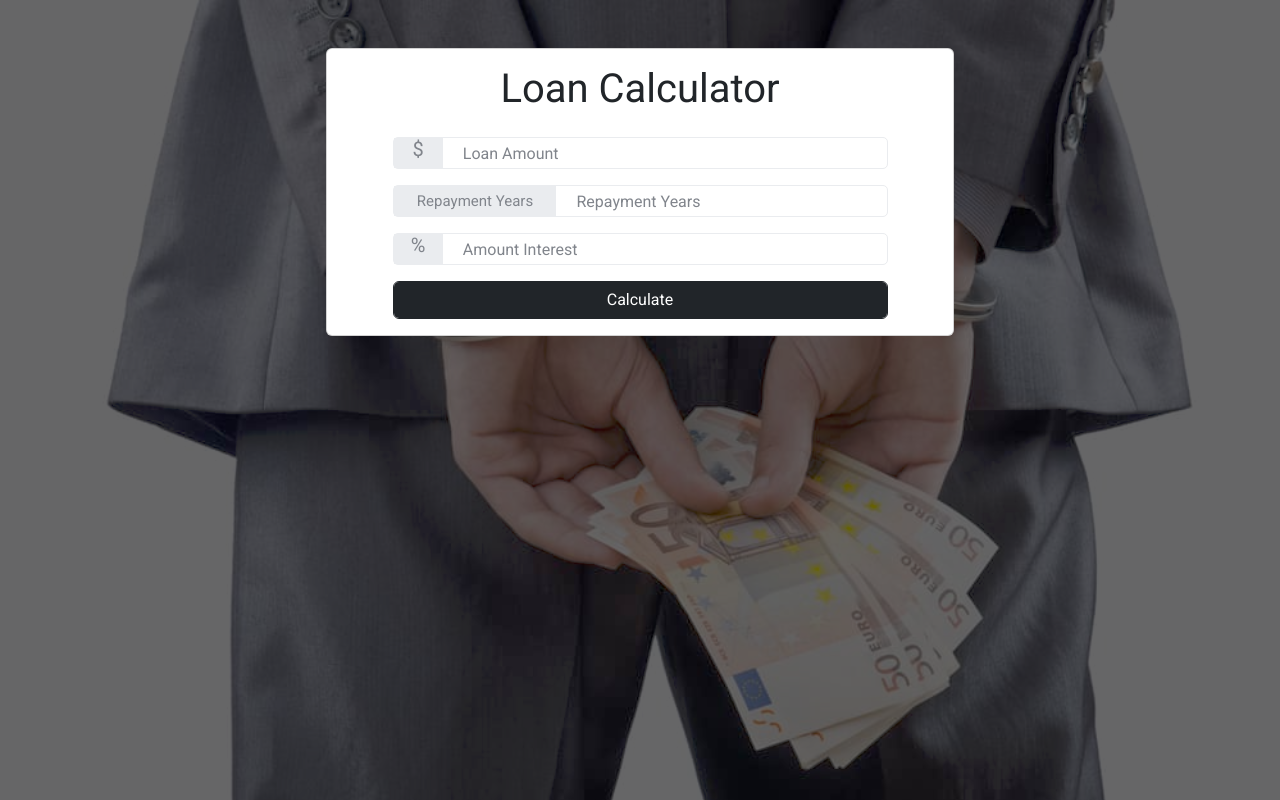
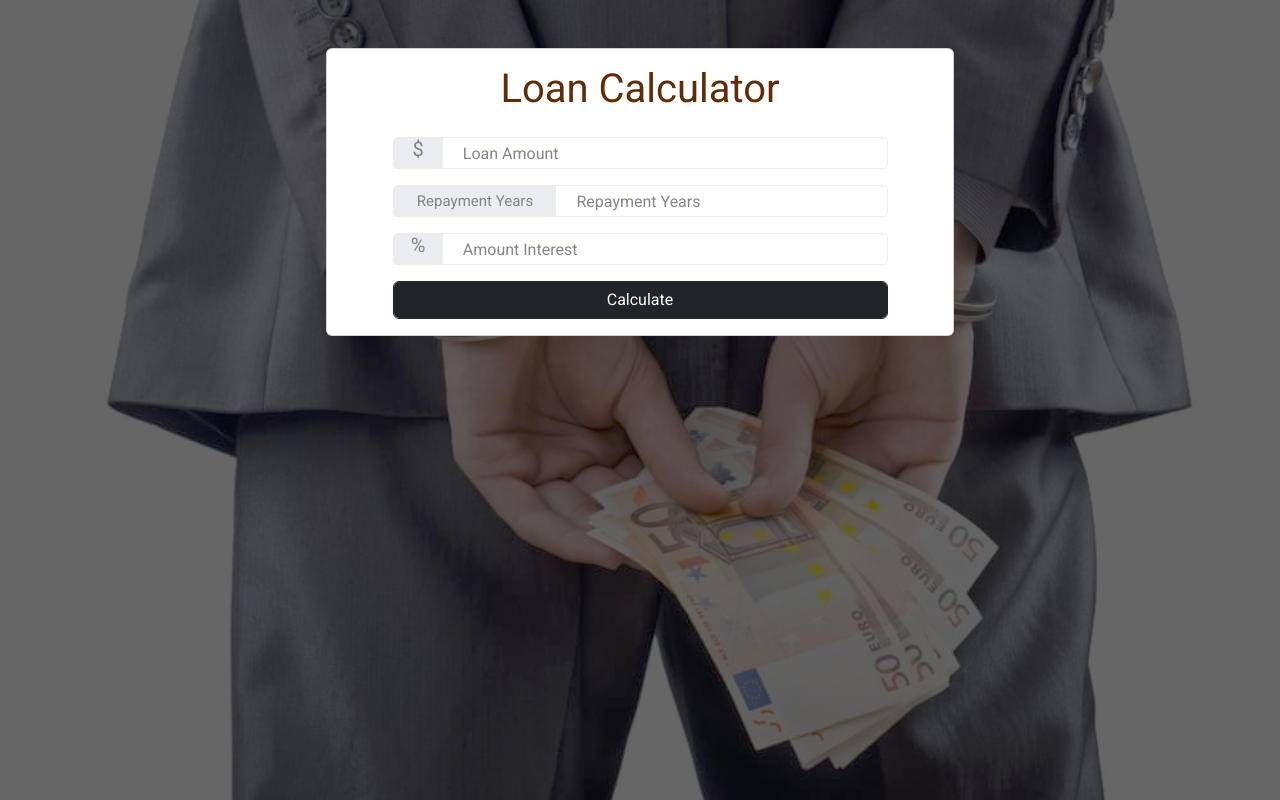
Before and after one commit to A-Richdom/LOAN-CALCULATOR, a plain HTML site: page index.html in a window 1280 px wide. Drawn offline with nearby package versions, Linux system fonts and the light colour scheme.

Commit message:
Debugging

```diff
--- a/index.html
+++ b/index.html
@@ -2,7 +2,7 @@
 <head>
     <meta charset="UTF-8">
     <meta name="viewport" content="width=device-width, initial-scale=1.0">
-    <title>Task List</title>
+    <title>Loan Calculator</title>
     <link href="https://cdn.jsdelivr.net/npm/bootstrap@5.3.0/dist/css/bootstrap.min.css" rel="stylesheet" integrity="sha384-9ndCyUaIbzAi2FUVXJi0CjmCapSmO7SnpJef0486qhLnuZ2cdeRhO02iuK6FUUVM" crossorigin="anonymous">
     <link rel="stylesheet" href="https://cdn.jsdelivr.net/npm/bootstrap-icons@1.10.5/font/bootstrap-icons.css">
 </head>
@@ -28,6 +28,9 @@
     background-repeat: no-repeat;
     background-size: cover;
     background-blend-mode: darken;
+  }
+  .heading {
+    color: rgb(96, 45, 8);
   }
   .loan-amount, .amount-interest, .repayment-years {
     border: 1.5px solid #eaecef;
```
